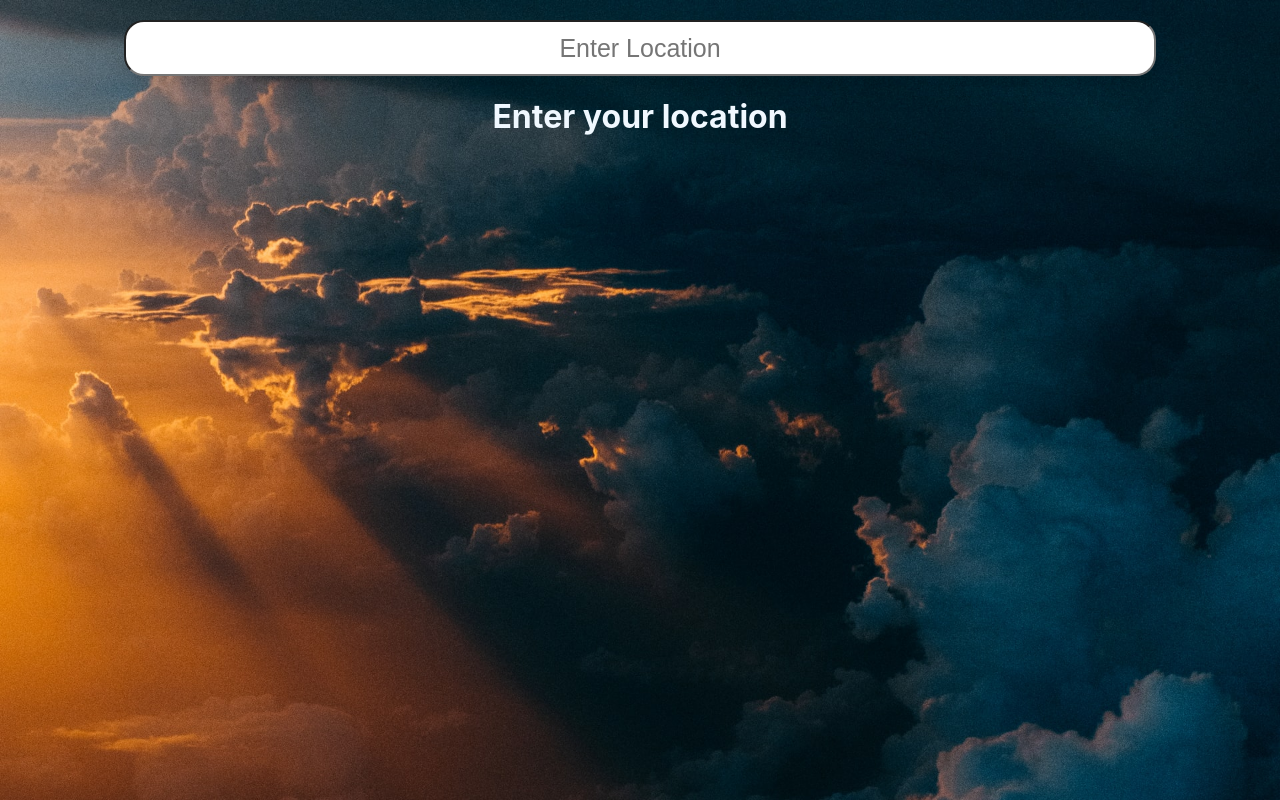
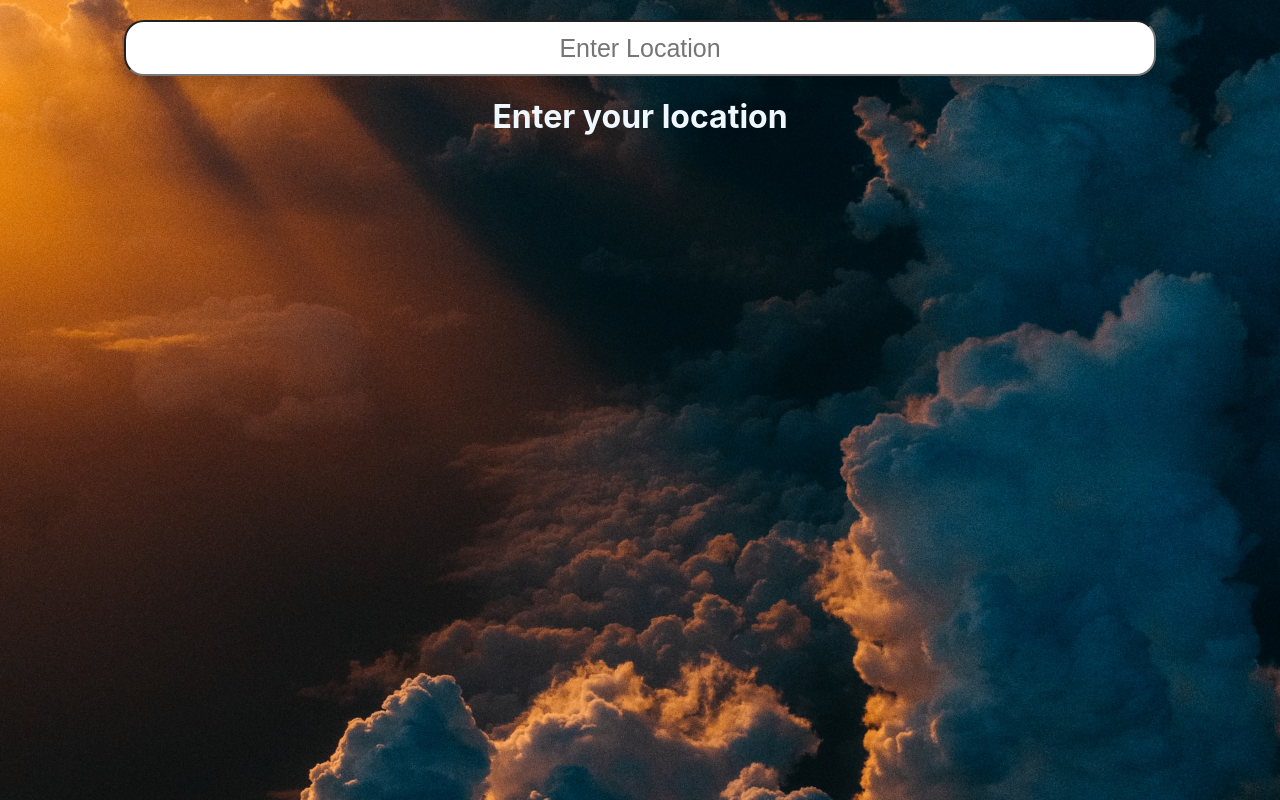
Before and after one commit to Nasim-A/react-weather, a React (Create React App) app: page / in a window 1280 px wide. Built offline with nearby package versions, Linux system fonts and the light colour scheme; no server answers.

Commit message:
Change background image styling

```diff
--- a/src/index.css
+++ b/src/index.css
@@ -1,10 +1,11 @@
 html, body, #app {
   margin: 0;
-  height: 100vh;
+  height: 100%;
   width: 100%;
   background: url("./bg.jpg");
   background-repeat: no-repeat;
   background-size: cover;
+  background-position: center center;
   color: aliceblue;
   display: flex;
   flex-direction: column;
```
